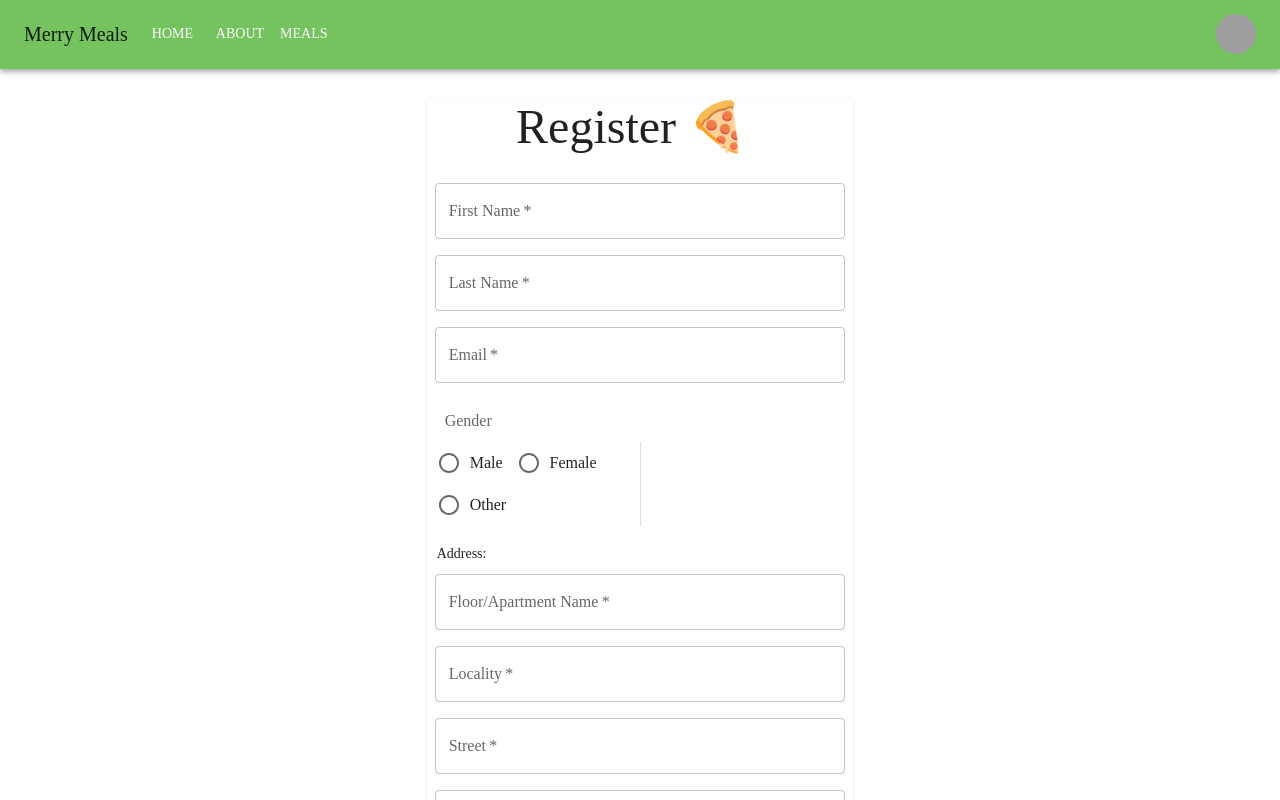
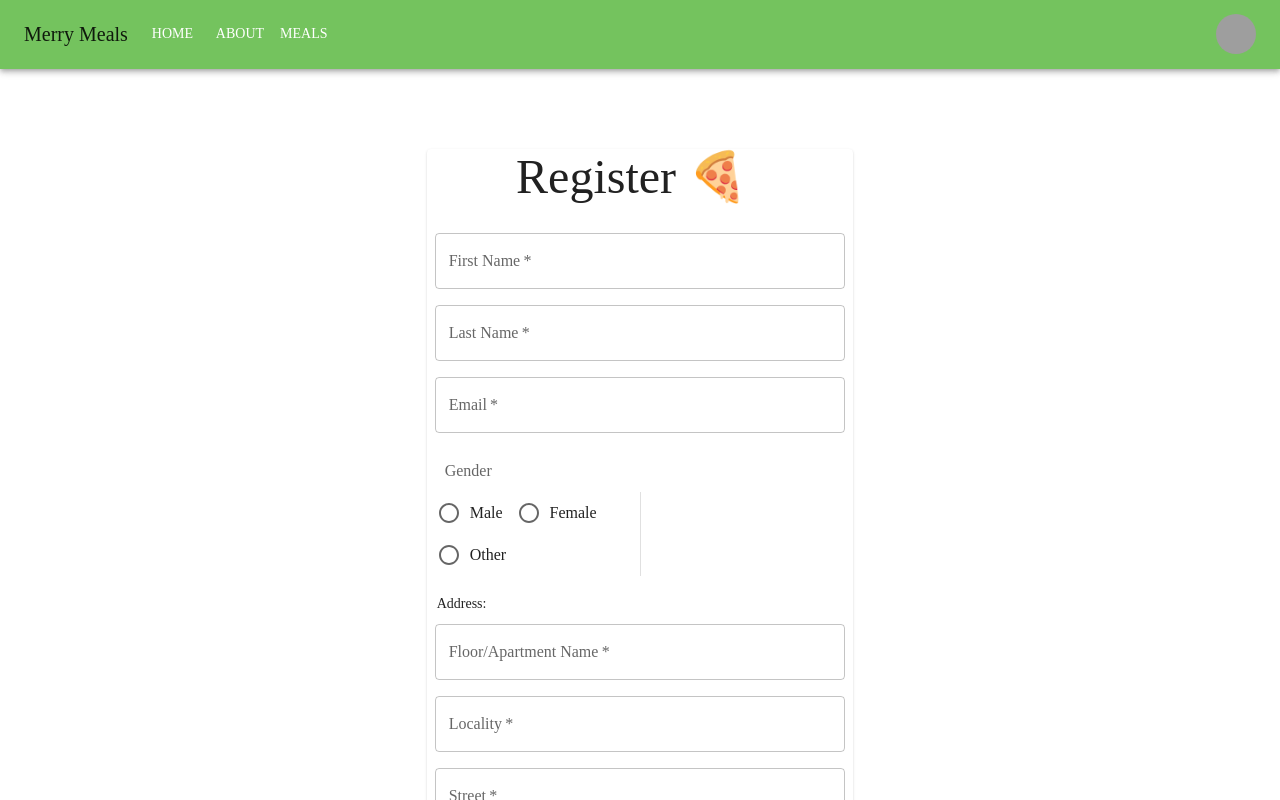
Before and after one commit to rohittendulkar/merry-meals-app, a React (Create React App) app in the folder client/: page /register in a window 1280 px wide. Shown: the top 800 px of the page. Built offline with nearby package versions, Linux system fonts and the light colour scheme; grey boxes are pictures that could not be loaded.

Commit message:
Register UI fix

```diff
--- a/client/src/routes/Register.js
+++ b/client/src/routes/Register.js
@@ -23,6 +23,8 @@ import { registerAction } from "../redux/action/userAction";
 const useStyles = makeStyles((theme) => ({
 	form: {
 		textAlign: "center",
+		marginBottom: theme.spacing(10),
+		marginTop: theme.spacing(10),
 	},
 	textField: {
 		margin: 10,
@@ -78,6 +80,7 @@ export default function Register() {
 	};
 
 	return (
+		<div style={{ display: "block" }}>
 			<Grid container className={classes.form}>
 				<Grid item sm />
 				<Grid item sm>
@@ -301,5 +304,6 @@ export default function Register() {
 				</Grid>
 				<Grid item sm />
 			</Grid>
+		</div>
 	);
 }
```
Lines whose indentation alone changed are shown as unchanged.
